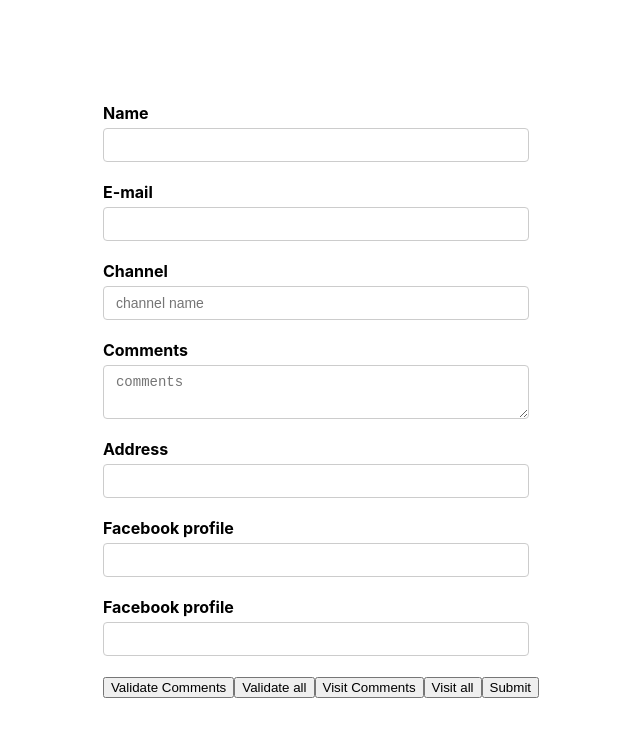
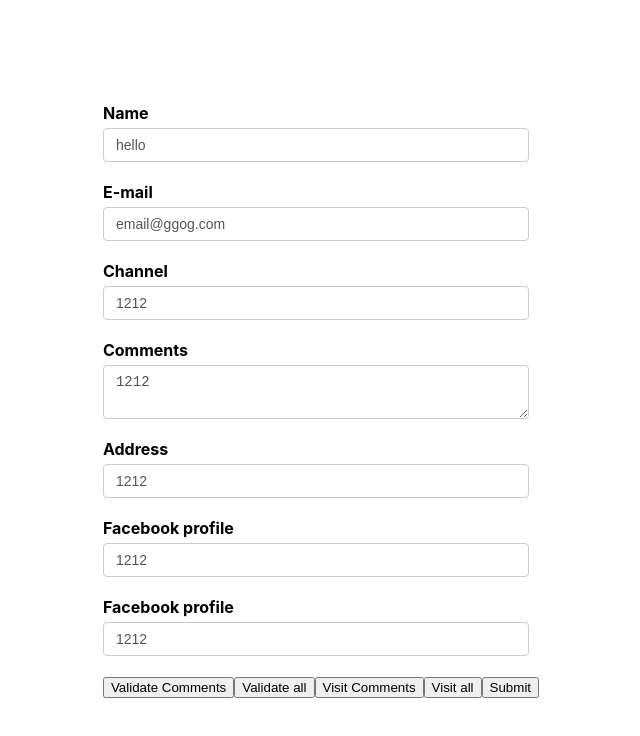
Before and after one commit to parkoon/formik-tutorial, a React (Create React App) app: page / in a window 1280 px wide. Shown: the top 736 px of the page, without its empty margins (319-959 px from the left). Built offline with nearby package versions, Linux system fonts and the light colour scheme.

Commit message:
feat: disable submit button

```diff
--- a/src/components/YoutubeForm.tsx
+++ b/src/components/YoutubeForm.tsx
@@ -15,14 +15,14 @@ import TextError from './TextError'
 
 // https://www.reactnativeschool.com/build-and-validate-forms-with-formik-and-yup/handling-server-errors
 const initialValues = {
-  name: '',
-  email: '',
-  channel: '',
-  comments: '',
-  address: '',
+  name: 'hello',
+  email: 'email@ggog.com',
+  channel: '1212',
+  comments: '1212',
+  address: '1212',
   social: {
-    facebook: '',
-    twitter: '',
+    facebook: '1212',
+    twitter: '1212',
   },
 }
 
@@ -67,6 +67,8 @@ function YoutubeForm() {
       onSubmit={onSubmit}
       //   validateOnChange={false}
       //   validateOnBlur={false}
+
+      validateOnMount={true}
     >
       {(formik: FormikProps<YoutubeFormValues>) => {
         console.log('formik', formik)
@@ -160,7 +162,10 @@ function YoutubeForm() {
             >
               Visit all
             </button>
-            <button type="submit">Submit</button>
+            {/* <button type="submit" disabled={!(formik.dirty && formik.isValid)}> */}
+            <button type="submit" disabled={!formik.isValid}>
+              Submit
+            </button>
           </Form>
         )
       }}
```
